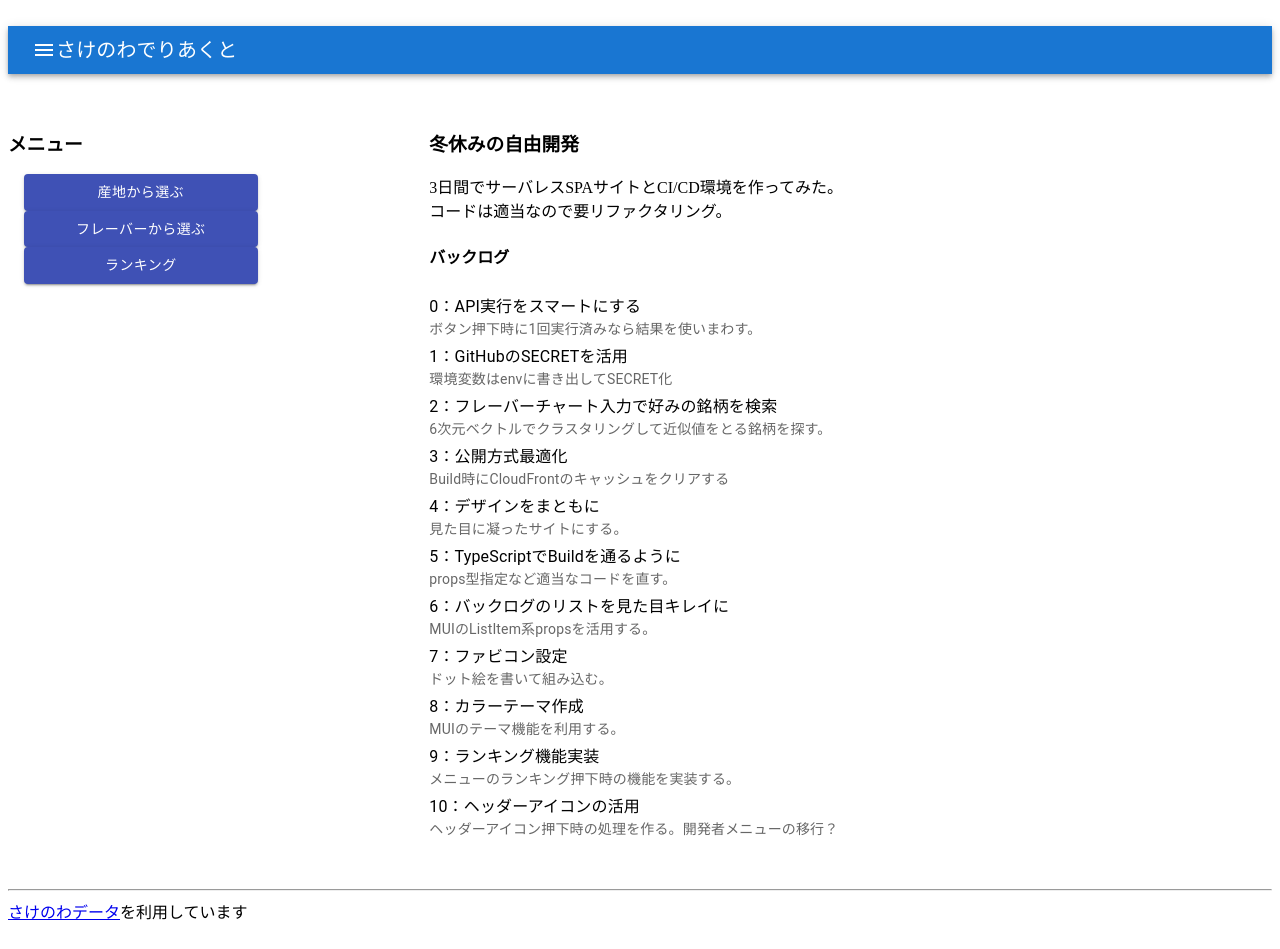
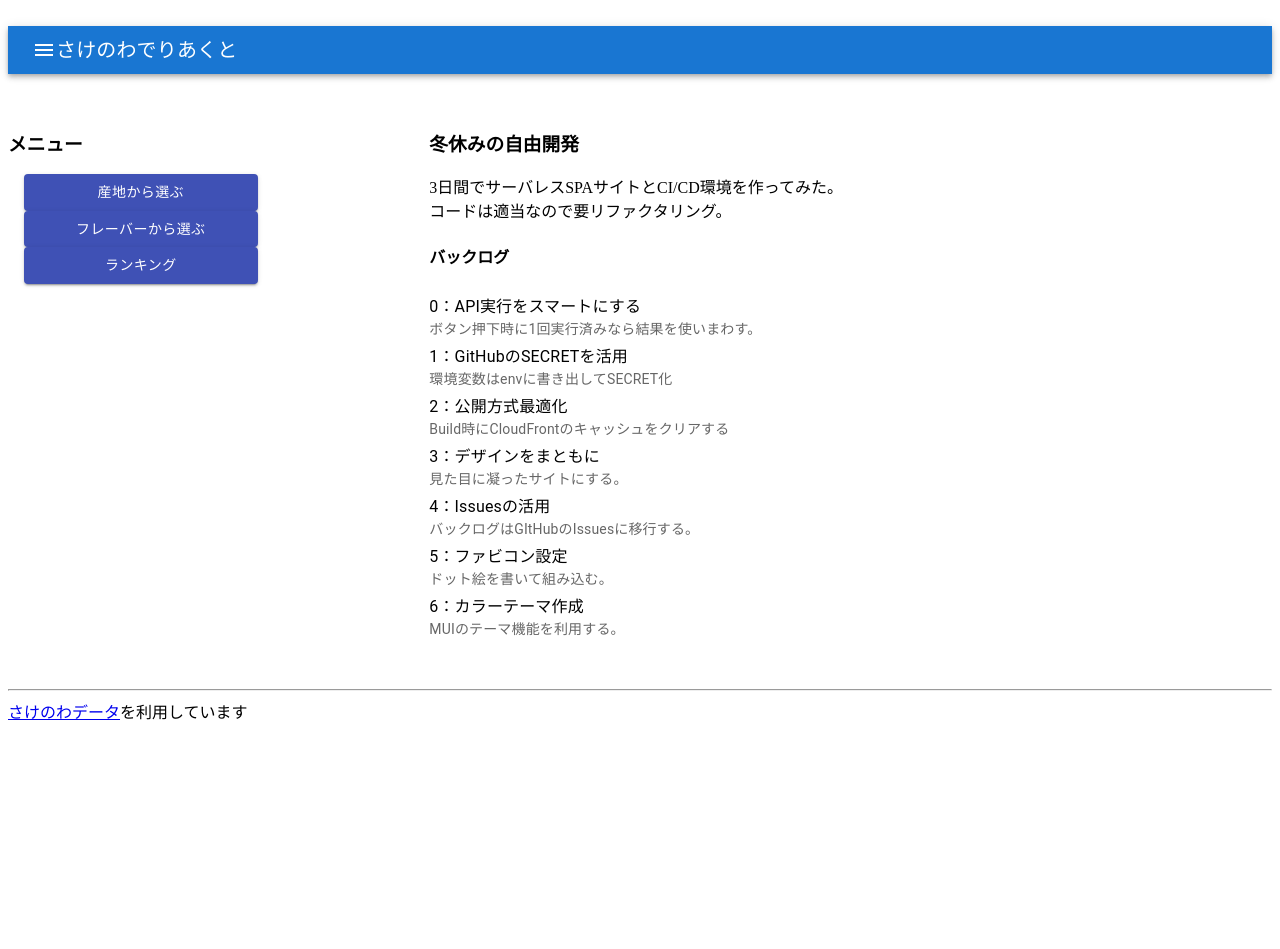
Before and after one commit to snoopyuki/sakeAPP, a React (Create React App) app: page / in a window 1280 px wide. After the commit the page ends 800 px from the top, so only its background shows below. Built offline with nearby package versions, Linux system fonts and the light colour scheme.

Commit message:
initial commit

```diff
--- a/src/components/initContents.tsx
+++ b/src/components/initContents.tsx
@@ -12,10 +12,6 @@ const backLog: { [key: string]: string }[] = [
     s: '環境変数はenvに書き出してSECRET化',
   },
   {
-    p: 'フレーバーチャート入力で好みの銘柄を検索',
-    s: '6次元ベクトルでクラスタリングして近似値をとる銘柄を探す。',
-  },
-  {
     p: '公開方式最適化',
     s: 'Build時にCloudFrontのキャッシュをクリアする',
   },
@@ -24,12 +20,8 @@ const backLog: { [key: string]: string }[] = [
     s: '見た目に凝ったサイトにする。',
   },
   {
-    p: 'TypeScriptでBuildを通るように',
-    s: 'props型指定など適当なコードを直す。',
-  },
-  {
-    p: 'バックログのリストを見た目キレイに',
-    s: 'MUIのListItem系propsを活用する。',
+    p: 'Issuesの活用',
+    s: 'バックログはGItHubのIssuesに移行する。',
   },
   {
     p: 'ファビコン設定',
@@ -38,14 +30,6 @@ const backLog: { [key: string]: string }[] = [
   {
     p: 'カラーテーマ作成',
     s: 'MUIのテーマ機能を利用する。',
-  },
-  {
-    p: 'ランキング機能実装',
-    s: 'メニューのランキング押下時の機能を実装する。',
-  },
-  {
-    p: 'ヘッダーアイコンの活用',
-    s: 'ヘッダーアイコン押下時の処理を作る。開発者メニューの移行？',
   },
 ];
 
```
